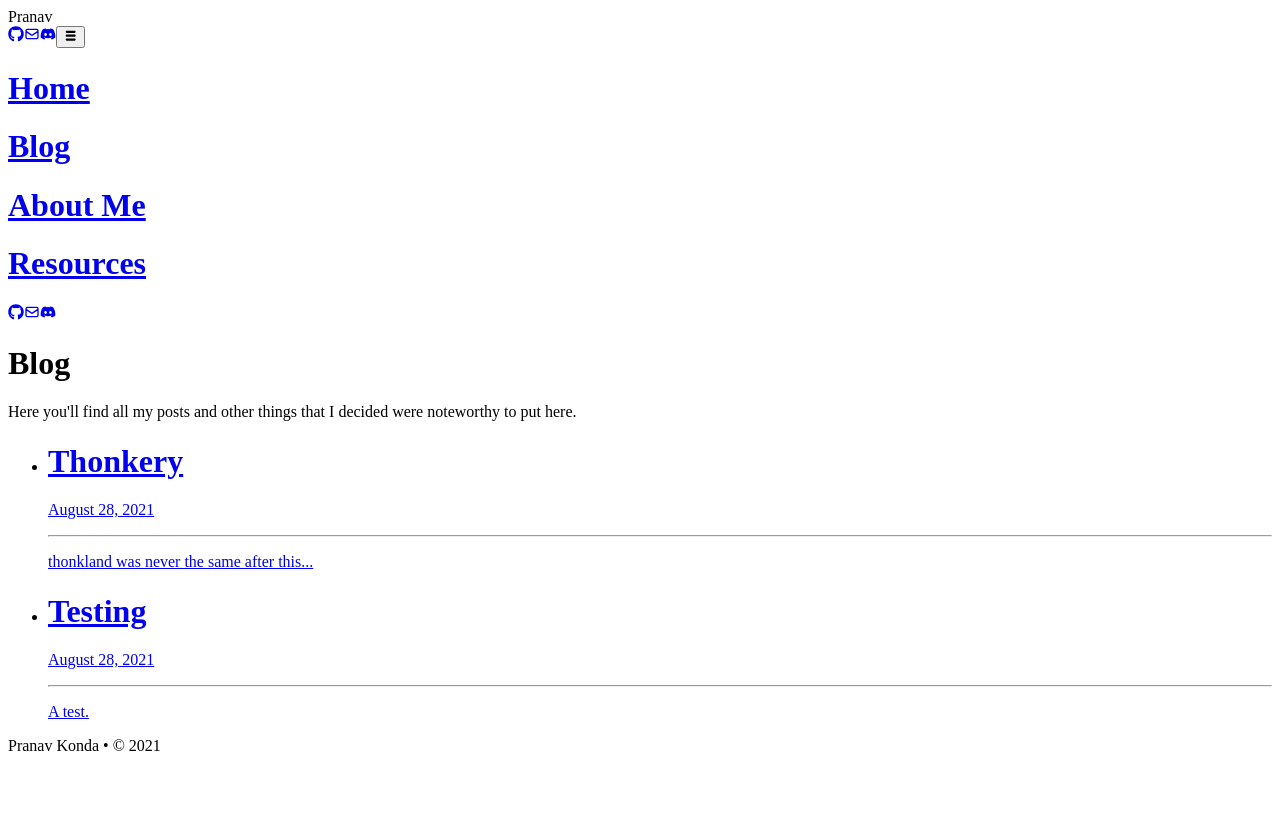
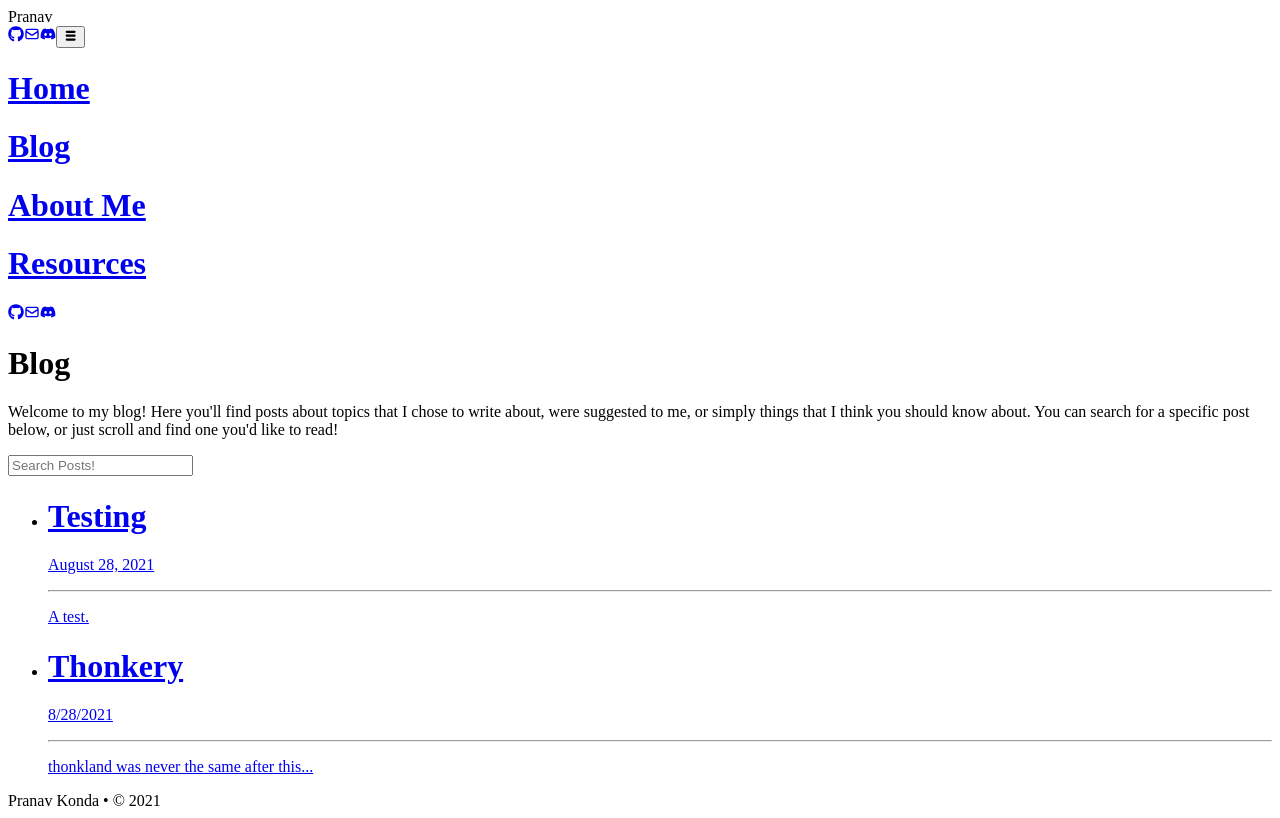
Before and after one commit to pranavk04/my-blog, a Next.js app: page /blog in a window 1280 px wide. Built offline with nearby package versions, Linux system fonts and the light colour scheme.

Commit message:
added search api, styled blog

```diff
--- /dev/null
+++ b/cache/data.js
@@ -0,0 +1 @@
+export const posts = [{"id":"test","title":"Testing"},{"id":"thonk","title":"Thonkery"}]
--- a/lib/posts.js
+++ b/lib/posts.js
@@ -13,26 +13,35 @@ export const getSortedPosts = () => {
     const fullPath = path.join(postDirectory, filename);
 
 		const fileContents = fs.readFileSync(fullPath, "utf8");
-    const { data } = matter(fileContents);
 
-    const options = { month: "long", day: "numeric", year: "numeric" };
-    const formattedDate = new Date(data.date).toLocaleDateString(
-      "en-US",
-      options
-    );
+    const matterRes = matter(fileContents);
 
-    const frontmatter = {
-      ...data,
-      date: formattedDate,
-    };
     return {
       slug,
-      ...frontmatter,
-    };
+      ...matterRes.data
+    }
   });
+    // const { data } = matter(fileContents);
+
+    // const options = { month: "long", day: "numeric", year: "numeric" };
+    // const formattedDate = new Date(data.date).toLocaleDateString(
+    //   "en-US",
+    //   options
+    // );
+
+    // const frontmatter = {
+    //   ...data,
+    //   date: formattedDate,
+    // };
+    // return {
+    //   slug,
+    //   ...frontmatter,
+    // };
+  // });
 
   return allPostsData.sort((a, b) => {
-    if (new Date(a.date) < new Date(b.date)) {
+    // if (new Date(a.date) < new Date(b.date)) {
+    if (a.date < b.date) {
       return 1;
     } else {
       return -1;
--- /dev/null
+++ b/pages/api/search.js
@@ -0,0 +1,11 @@
+import { getSortedPosts } from '../../lib/posts'
+
+const posts = process.env.NODE_ENV === 'production' ? require('../../cache/data').posts : getSortedPosts()
+
+export default (req, res) => {
+	const results = req.query.q ?
+		posts.filter(post => post.title.toLowerCase().includes(req.query.q)) : []
+	res.statusCode = 200
+	res.setHeader('Content-Type', 'application/json')
+	res.end(JSON.stringify({ results }))
+}
--- a/pages/blog/index.js
+++ b/pages/blog/index.js
@@ -1,9 +1,49 @@
 import Link from "next/link";
 import { getSortedPosts } from "../../lib/posts";
+
+import { useCallback, useRef, useState } from 'react'
 
 import BlogPost from '../../components/blog-post'
 
 const BlogIndex = ({ allPostsData }) => {
+
+	const searchRef = useRef(null)
+	const [query, setQuery] = useState('')
+	const [active, setActive] = useState(false)
+	const [results, setResults] = useState([])
+	const [message, setMessage] = useState('')
+
+	const searchEndpoint = (query) => `api/search?q=${query}`
+
+	const onChange = useCallback((event) => {
+		const query = event.target.value;
+		setQuery(query)
+		if (query.length) {
+			setMessage('')
+			fetch(searchEndpoint(query))
+				.then(res => res.json())
+				.then(res => {
+					setResults(res.results)
+					console.log(res.results);
+				})
+		} else {
+			setResults([])
+			setMessage("Oops! There's no post titled like that! Check your search, maybe?")
+		}
+	}, [])
+
+	const onFocus = useCallback(() => {
+		setActive(true)
+		window.addEventListener('click', onClick)
+	}, [])
+
+	const onClick = useCallback((event) => {
+		if (searchRef.current && !searchRef.current.contains(event.target)) {
+			setActive(false)
+			window.removeEventListener('click', onClick)
+		}
+	}, [])
+
 	return (
 		<div className="mx-20">
 			<div className="text-center">
@@ -11,8 +51,32 @@ const BlogIndex = ({ allPostsData }) => {
 			</div>
 
 		<div>
-			<p>Here you'll find all my posts and other things that I decided were noteworthy to put here.</p>
+			<p>Welcome to my blog! Here you'll find posts about topics that I chose to write about, were suggested to me, or simply things that I think you should know about. You can search for a specific post below, or just scroll and find one you'd like to read!</p>
 
+			<div ref={searchRef}>
+				<div className="flex flex-col justify-center items-center">
+					<input
+						onChange={onChange}
+						onFocus={onFocus}
+						placeholder='Search Posts!'
+						type='text'
+						value={query}
+						className="mt-5 rounded focus:outline-none focus:border-primary-900"
+					/>
+				</div>
+				{ active && results.length > 0 && (
+					<ul>
+						{results.map(({ slug, date, title, exerpt }) => (
+							<li key={slug}>
+								<Link href='/blog/[slug]' as={`/blog/${slug}`}>
+							<a><BlogPost title={title} date={date} excerpt={exerpt} /></a>
+								</Link>
+							</li>
+						))}
+					</ul>
+				)}
+
+				{query === '' && (
 					<ul>
 						{allPostsData.map(({slug, date, title, exerpt}) => (
 							<li
@@ -27,6 +91,13 @@ const BlogIndex = ({ allPostsData }) => {
 								</li>
 							))}
 					</ul>
+				)}
+		{query.length > 0 && results.length === 0 && (
+			<div className="text-center">
+				<h1 className="mt-5 text-accent-500">Oops! There's no post with that title. Check your spelling, maybe?</h1>
+			</div>
+		)}
+			</div>
 		</div>
 	</div>
 	);
```
Also changed, not shown: package.json (+8 -1 lines), pages/search.js (added, +64 -0 lines), scripts/cache.js (added, +32 -0 lines), 1 other file (tests, documents, lock files or other folders). Lines whose indentation alone changed are shown as unchanged.
